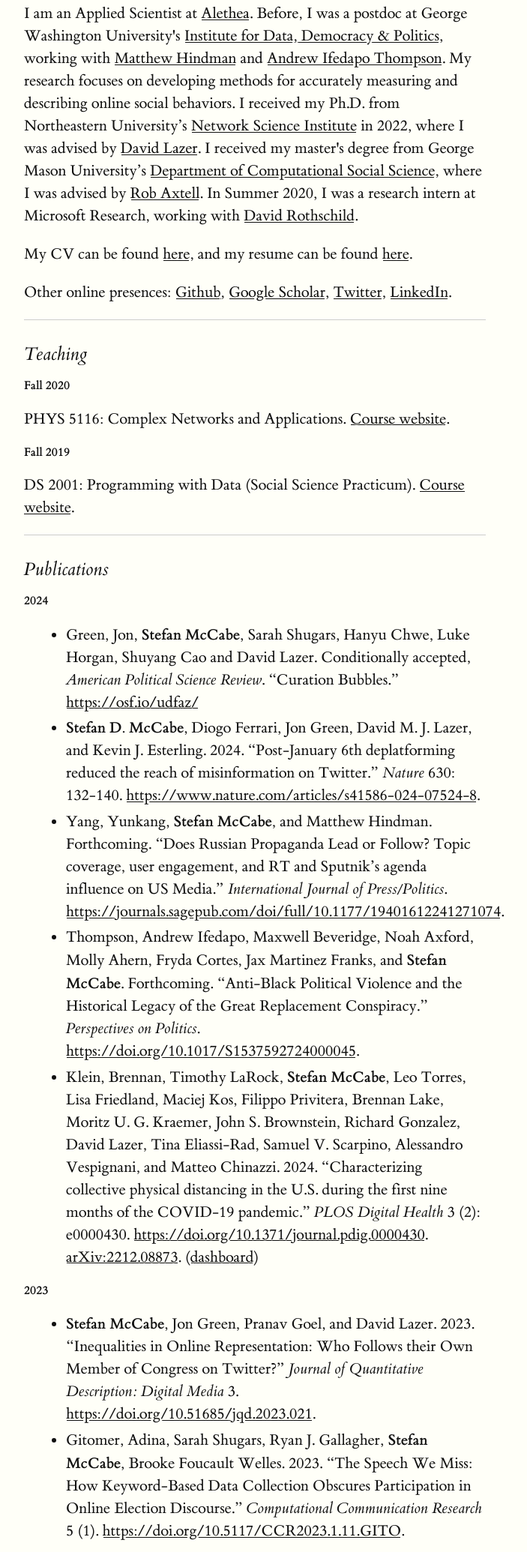
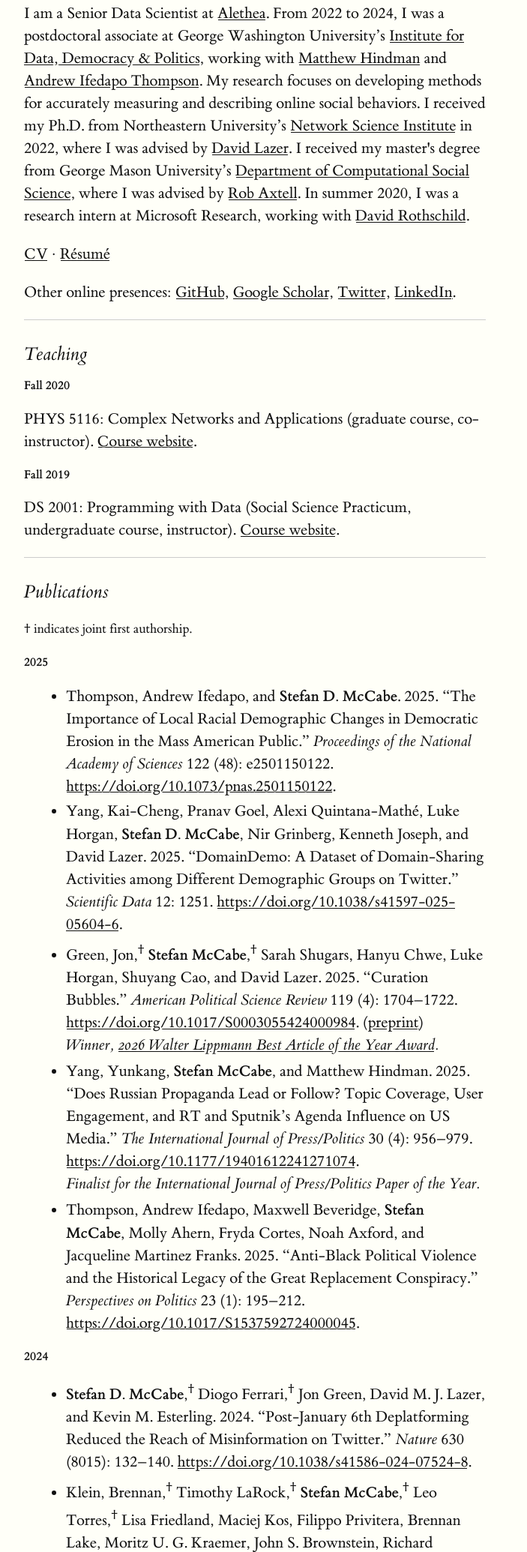
Before and after one commit to sdmccabe/sdmccabe.github.io, a plain HTML site: page index.html in a window 1280 px wide. Shown: the part 408-2478 px from the top of the page at 75% size, without its empty margins (128-831 px from the left). Drawn offline with Linux system fonts and the light colour scheme.

Commit message:
Align homepage with updated academic CV

```diff
--- a/index.html
+++ b/index.html
@@ -1,5 +1,5 @@
 <!DOCTYPE html>
-<html>
+<html lang="en">
 <head>
   <title>Stefan D. McCabe</title>
   <link rel="stylesheet" href="css/tufte.css">
@@ -21,71 +21,99 @@
 <body>
 <article>
   <header>
-    <img src="files/netsi-pic-2.jpg" width="20%"/>
+    <img src="files/netsi-pic-2.jpg" alt="Stefan D. McCabe" width="20%"/>
     <h1>Stefan D. McCabe</h1>
   </header>
 
   <section>
-	  <p>I am an Applied Scientist at <a href="https://alethea.com/">Alethea</a>. Before, I was a postdoc at George Washington University's <a href="https://iddp.gwu.edu/">Institute for Data, Democracy & Politics</a>, working with <a href="https://iddp.gwu.edu/matthew-hindman">Matthew Hindman</a> and <a href="https://sites.google.com/view/andrew-i-thompson">Andrew Ifedapo Thompson</a>. My research focuses on developing methods for accurately measuring and describing online social behaviors. I received my Ph.D. from Northeastern University’s <a href="http://networkscienceinstitute.org">Network Science Institute</a> in 2022, where I was advised by <a href="http://lazerlab.net/">David Lazer</a>. I received my master's degree from George Mason University’s <a href="http://css.gmu.edu">Department of Computational Social Science</a>, where I was advised by <a href="http://css1.gmu.edu/~axtell/Rob/Home.html">Rob Axtell</a>. In Summer 2020, I was a research intern at Microsoft Research, working with <a href="https://researchdmr.com/">David Rothschild</a>.</p>
-    <p>My CV can be found <a href="files/cv.pdf">here</a>, and my resume can be found <a href="files/resume.pdf">here</a>.</p>
-    <p>Other online presences: <a href="https://github.com/sdmccabe/">Github</a>, <a href="https://scholar.google.com/citations?hl=en&user=-V_ndaUAAAAJ">Google Scholar</a>, <a href="https://twitter.com/mccabe_s">Twitter</a>, <a href="https://www.linkedin.com/in/stefan-mccabe/">LinkedIn</a>.</p>
+	  <p>I am a Senior Data Scientist at <a href="https://alethea.com/">Alethea</a>. From 2022 to 2024, I was a postdoctoral associate at George Washington University’s <a href="https://iddp.gwu.edu/">Institute for Data, Democracy &amp; Politics</a>, working with <a href="https://iddp.gwu.edu/matthew-hindman">Matthew Hindman</a> and <a href="https://sites.google.com/view/andrew-i-thompson">Andrew Ifedapo Thompson</a>. My research focuses on developing methods for accurately measuring and describing online social behaviors. I received my Ph.D. from Northeastern University’s <a href="http://networkscienceinstitute.org">Network Science Institute</a> in 2022, where I was advised by <a href="http://lazerlab.net/">David Lazer</a>. I received my master's degree from George Mason University’s <a href="http://css.gmu.edu">Department of Computational Social Science</a>, where I was advised by <a href="http://css1.gmu.edu/~axtell/Rob/Home.html">Rob Axtell</a>. In summer 2020, I was a research intern at Microsoft Research, working with <a href="https://researchdmr.com/">David Rothschild</a>.</p>
+    <p><a href="files/cv.pdf">CV</a> · <a href="files/resume.pdf">Résumé</a></p>
+    <p>Other online presences: <a href="https://github.com/sdmccabe/">GitHub</a>, <a href="https://scholar.google.com/citations?hl=en&amp;user=-V_ndaUAAAAJ">Google Scholar</a>, <a href="https://twitter.com/mccabe_s">Twitter</a>, <a href="https://www.linkedin.com/in/stefan-mccabe/">LinkedIn</a>.</p>
     <hr>
     <h2>Teaching</h2>
       <h3>Fall 2020</h3>
-        <p>PHYS 5116: Complex Networks and Applications. <a href="https://www.barabasilab.com/course"> Course website</a>.</p>
+        <p>PHYS 5116: Complex Networks and Applications (graduate course, co-instructor). <a href="https://www.barabasilab.com/course"> Course website</a>.</p>
       <h3>Fall 2019</h3>
-        <p>DS 2001: Programming with Data (Social Science Practicum). <a href="https://sdmccabe.github.io/ds2001/"> Course website</a>.</p>
+        <p>DS 2001: Programming with Data (Social Science Practicum, undergraduate course, instructor). <a href="https://sdmccabe.github.io/ds2001/"> Course website</a>.</p>
       <hr>
     <h2>Publications</h2>
+      <p><small>† indicates joint first authorship.</small></p>
+      <h3>2025</h3>
+      <ul>
+        <li>Thompson, Andrew Ifedapo, and <strong>Stefan D. McCabe</strong>. 2025. “The Importance of Local Racial Demographic Changes in Democratic Erosion in the Mass American Public.” <em>Proceedings of the National Academy of Sciences</em> 122 (48): e2501150122. <a href="https://doi.org/10.1073/pnas.2501150122">https://doi.org/10.1073/pnas.2501150122</a>.</li>
+        <li>Yang, Kai-Cheng, Pranav Goel, Alexi Quintana-Mathé, Luke Horgan, <strong>Stefan D. McCabe</strong>, Nir Grinberg, Kenneth Joseph, and David Lazer. 2025. “DomainDemo: A Dataset of Domain-Sharing Activities among Different Demographic Groups on Twitter.” <em>Scientific Data</em> 12: 1251. <a href="https://doi.org/10.1038/s41597-025-05604-6">https://doi.org/10.1038/s41597-025-05604-6</a>.</li>
+        <li>Green, Jon,<sup>†</sup> <strong>Stefan McCabe</strong>,<sup>†</sup> Sarah Shugars, Hanyu Chwe, Luke Horgan, Shuyang Cao, and David Lazer. 2025. “Curation Bubbles.” <em>American Political Science Review</em> 119 (4): 1704–1722. <a href="https://doi.org/10.1017/S0003055424000984">https://doi.org/10.1017/S0003055424000984</a>. (<a href="https://osf.io/udfaz/">preprint</a>)<br>
+          <em>Winner, <a href="https://politicalcommunication.org/awards/">2026 Walter Lippmann Best Article of the Year Award</a>.</em></li>
+        <li>Yang, Yunkang, <strong>Stefan McCabe</strong>, and Matthew Hindman. 2025. “Does Russian Propaganda Lead or Follow? Topic Coverage, User Engagement, and RT and Sputnik’s Agenda Influence on US Media.” <em>The International Journal of Press/Politics</em> 30 (4): 956–979. <a href="https://doi.org/10.1177/19401612241271074">https://doi.org/10.1177/19401612241271074</a>.<br>
+          <em>Finalist for the International Journal of Press/Politics Paper of the Year.</em></li>
+        <li>Thompson, Andrew Ifedapo, Maxwell Beveridge, <strong>Stefan McCabe</strong>, Molly Ahern, Fryda Cortes, Noah Axford, and Jacqueline Martinez Franks. 2025. “Anti-Black Political Violence and the Historical Legacy of the Great Replacement Conspiracy.” <em>Perspectives on Politics</em> 23 (1): 195–212. <a href="https://doi.org/10.1017/S1537592724000045">https://doi.org/10.1017/S1537592724000045</a>.</li>
+      </ul>
       <h3>2024</h3>
       <ul>
-        <li>Green, Jon, <strong>Stefan McCabe</strong>, Sarah Shugars, Hanyu Chwe, Luke Horgan, Shuyang Cao and David Lazer. Conditionally accepted, <em>American Political Science Review</em>. “Curation Bubbles.” <a href="https://osf.io/udfaz/">https://osf.io/udfaz/</a></li>
-	<li><strong>Stefan D. McCabe</strong>, Diogo Ferrari, Jon Green, David M. J. Lazer, and Kevin J. Esterling. 2024. “Post-January 6th deplatforming reduced the reach of misinformation on Twitter.” <em>Nature</em> 630: 132-140. <a href="https://www.nature.com/articles/s41586-024-07524-8">https://www.nature.com/articles/s41586-024-07524-8</a>.</li>
-	<li>Yang, Yunkang, <strong>Stefan McCabe</strong>, and Matthew Hindman. Forthcoming. “Does Russian Propaganda Lead or Follow? Topic coverage, user engagement, and RT and Sputnik’s agenda influence on US Media.” <em>International Journal of Press/Politics</em>. <a href="https://journals.sagepub.com/doi/full/10.1177/19401612241271074">https://journals.sagepub.com/doi/full/10.1177/19401612241271074</a>.</li>
-        <li>Thompson, Andrew Ifedapo, Maxwell Beveridge, Noah Axford, Molly Ahern, Fryda Cortes, Jax Martinez Franks, and <strong>Stefan McCabe</strong>. Forthcoming. “Anti-Black Political Violence and the Historical Legacy of the Great Replacement Conspiracy.” <em>Perspectives on Politics</em>. <a href="https://doi.org/10.1017/S1537592724000045">https://doi.org/10.1017/S1537592724000045</a>.</li>
-        <li>Klein, Brennan, Timothy LaRock, <strong>Stefan McCabe</strong>, Leo Torres, Lisa Friedland, Maciej Kos, Filippo Privitera, Brennan Lake, Moritz U. G. Kraemer, John S. Brownstein, Richard Gonzalez, David Lazer, Tina Eliassi-Rad, Samuel V. Scarpino, Alessandro Vespignani, and Matteo Chinazzi. 2024. “Characterizing collective physical distancing in the U.S. during the first nine months of the COVID-19 pandemic.” <em>PLOS Digital Health</em> 3 (2): e0000430. <a href="https://doi.org/10.1371/journal.pdig.0000430">https://doi.org/10.1371/journal.pdig.0000430</a>. <a href="https://arxiv.org/abs/2212.08873">arXiv:2212.08873</a>. (<a href="https://covid19.gleamproject.org/mobility">dashboard</a>)</li>
+        <li><strong>Stefan D. McCabe</strong>,<sup>†</sup> Diogo Ferrari,<sup>†</sup> Jon Green, David M. J. Lazer, and Kevin M. Esterling. 2024. “Post-January 6th Deplatforming Reduced the Reach of Misinformation on Twitter.” <em>Nature</em> 630 (8015): 132–140. <a href="https://doi.org/10.1038/s41586-024-07524-8">https://doi.org/10.1038/s41586-024-07524-8</a>.</li>
+        <li>Klein, Brennan,<sup>†</sup> Timothy LaRock,<sup>†</sup> <strong>Stefan McCabe</strong>,<sup>†</sup> Leo Torres,<sup>†</sup> Lisa Friedland, Maciej Kos, Filippo Privitera, Brennan Lake, Moritz U. G. Kraemer, John S. Brownstein, Richard Gonzalez, David Lazer, Tina Eliassi-Rad, Samuel V. Scarpino, Alessandro Vespignani, and Matteo Chinazzi. <em>PLOS Digital Health</em> 3(2): e0000430. “Characterizing Collective Physical Distancing in the U.S. During the First Nine Months of the COVID-19 Pandemic.” <a href="https://doi.org/10.1371/journal.pdig.0000430">https://doi.org/10.1371/journal.pdig.0000430</a> arXiv: <a href="https://arxiv.org/abs/2212.08873">2212.08873</a> (<a href="https://covid19.gleamproject.org/mobility">dashboard</a>)</li>
       </ul>
       <h3>2023</h3>
       <ul>
-        <li><strong>Stefan McCabe</strong>, Jon Green, Pranav Goel, and David Lazer. 2023. “Inequalities in Online Representation: Who Follows their Own Member of Congress on Twitter?” <em>Journal of Quantitative Description: Digital Media</em> 3. <a href="https://doi.org/10.51685/jqd.2023.021">https://doi.org/10.51685/jqd.2023.021</a>.</li>
-        <li>Gitomer, Adina, Sarah Shugars, Ryan J. Gallagher, <strong>Stefan McCabe</strong>, Brooke Foucault Welles. 2023. “The Speech We Miss: How Keyword-Based Data Collection Obscures Participation in Online Election Discourse.” <em>Computational Communication Research</em> 5 (1). <a href="https://doi.org/10.5117/CCR2023.1.11.GITO">https://doi.org/10.5117/CCR2023.1.11.GITO</a>.</li>
+        <li><strong>McCabe, Stefan</strong>, Jon Green, Pranav Goel, and David Lazer. 2023. “Inequalities in Online Representation: Who Follows their Own Member of Congress on Twitter?” <em>Journal of Quantitative Description: Digital Media</em> 3. <a href="https://doi.org/10.51685/jqd.2023.021">https://doi.org/10.51685/jqd.2023.021</a>.<br>
+          <em>Winner, <a href="https://apsanet.org/membership/organized-sections/organized-section-awards/past-awards/section-18/">2024 Best Information Technology &amp; Politics Article Award</a>.</em></li>
+        <li>Gitomer, Adina, Sarah Shugars, Ryan J. Gallagher, <strong>Stefan McCabe</strong>, and Brooke Foucault Welles. 2023. “The Speech We Miss: How Keyword-Based Data Collection Obscures Youth Participation in Online Political Discourse.” <em>Computational Communication Research</em> 5 (1): 1–33. <a href="https://doi.org/10.5117/CCR2023.1.11.GITO">https://doi.org/10.5117/CCR2023.1.11.GITO</a></li>
       </ul>
       <h3>2022</h3>
       <ul>
         <li>Green, Jon, William Hobbs, <strong>Stefan McCabe</strong>, and David Lazer. 2022. “Online Engagement with 2020 Election Misinformation and Turnout in the 2021 Georgia Runoff Election.” <em>Proceedings of the National Academy of Sciences</em> 119 (34): e2115900119. <a href="https://doi.org/10.1073/pnas.2115900119">https://doi.org/10.1073/pnas.2115900119</a>. (<a href="https://osf.io/qcjfa/">ungated</a> · <a href="https://zenodo.org/record/6915203">code</a>)</li>
-        <li>Klein, Brennan, Nicholas Generous, Matteo Chinazzi, Zarana Bhadricha, Rishab Gunashekar, Preeti Kori, Bodian Li, <strong>Stefan McCabe</strong>, Jon Green, David Lazer, Christopher R. Marsicano, Samuel V. Scarpino, and Alessandro Vespignani. <em>PLOS Digital Health</em>. “Higher education responses to COVID-19 in the United States: Evidence for the impacts of university policy.” <a href="https://doi.org/10.1371/journal.pdig.0000065">https://doi.org/10.1371/journal.pdig.0000065</a>.</li>
+        <li>Klein, Brennan, Nicholas Generous, Matteo Chinazzi, Zarana Bhadricha, Rishab Gunashekar, Preeti Kori, Bodian Li, <strong>Stefan McCabe</strong>, Jon Green, David Lazer, Christopher R. Marsicano, Samuel V. Scarpino, and Alessandro Vespignani. 2022. <em>PLOS Digital Health</em> 1(6): e0000065. “Higher education responses to COVID-19 in the United States: Evidence for the impacts of university policy.” <a href="https://doi.org/10.1371/journal.pdig.0000065">https://doi.org/10.1371/journal.pdig.0000065</a>.</li>
       </ul>
       <h3>2021</h3>
       <ul>
-          <li>Hughes, Adam G., <strong>Stefan D. McCabe</strong>, William R. Hobbs, Emma Remy, Sono Shah, and David M. J. Lazer. 2021.  “Using Administrative Records and Survey Data to Construct Samples of Tweeters and Tweets.” <em>Public Opinion Quarterly</em> 85 (S1): 323-346. <a href="https://doi.org/10.1093/poq/nfab020">https://doi.org/10.1093/poq/nfab020</a>. (<a href="https://academic.oup.com/poq/article/85/S1/323/6342443?guestAccessKey=3c4778c7-e064-4647-b223-6caa3ab9e002">ungated</a> · <a href="https://github.com/sdmccabe/poq-constructing-samples-replication">code</a>)</li>
-          <li> <strong>McCabe, Stefan</strong>, Leo Torres, Timothy LaRock, Syed Arefinul Haque, Chia-Hung Yang, Harrison Hartle, and Brennan Klein. 2021. “netrd: A library for network reconstruction and graph distances.” <em>Journal of Open Source Software</em> 6 (62): 2990. <a href="https://doi.org/10.21105/joss.02990">https://doi.org/10.21105/joss.02990</a>. <a href="https://arxiv.org/abs/2010.16019">arXiv: 2010.16019</a> (<a href="https://github.com/netsiphd/netrd">code</a>)</li>
+        <li>Hughes, Adam G.,<sup>†</sup> <strong>Stefan D. McCabe</strong>,<sup>†</sup> William R. Hobbs, Emma Remy, Sono Shah, and David M. J. Lazer. 2021. “Using Administrative Records and Survey Data to Construct Samples of Tweeters and Tweets.” <em>Public Opinion Quarterly</em> 85 (S1): 323–346. <a href="https://doi.org/10.1093/poq/nfab020">https://doi.org/10.1093/poq/nfab020</a>. <a href="https://doi.org/10.1093/poq/nfab052">Corrigendum</a>. (<a href="https://academic.oup.com/poq/article/85/S1/323/6342443?guestAccessKey=3c4778c7-e064-4647-b223-6caa3ab9e002">ungated</a> · <a href="https://github.com/sdmccabe/poq-constructing-samples-replication">code</a>)</li>
+        <li><strong>McCabe, Stefan</strong>, Leo Torres, Timothy LaRock, Syed Arefinul Haque, Chia-Hung Yang, Harrison Hartle, and Brennan Klein. 2021. “netrd: A Library for Network Reconstruction and Graph Distances.” <em>Journal of Open Source Software</em> 6 (62): 2990. <a href="https://doi.org/10.21105/joss.02990">https://doi.org/10.21105/joss.02990</a> arXiv: <a href="https://arxiv.org/abs/2010.16019">2010.16019</a> (<a href="https://github.com/netsiphd/netrd">code</a>)</li>
         <li>Shugars, Sarah, Adina Gitomer, <strong>Stefan D. McCabe</strong>, Ryan J. Gallagher, Kenneth Joseph, Nir Grinberg, Larissa Doroshenko, Brooke Foucult Welles, and David Lazer. 2021. “Pandemics, Protests, and Publics: Demographic Activity and Engagement on Twitter in 2020.” <em>Journal of Quantitative Description: Digital Media</em> 1. <a href="https://doi.org/10.51685/jqd.2021.002">https://doi.org/10.51685/jqd.2021.002</a> (<a href="https://github.com/sshugars/twitter_publics">code</a>)</li>
       </ul>
       <h3>2020</h3>
       <ul>
-        <li> Hartle, Harrison, Brennan Klein, <strong>Stefan McCabe</strong>, Alexander Daniels, Guillaume St-Onge, Charles Murphy, and Laurent Hébert-Dufresne. 2020. “Network Comparison and the Within-Ensemble Graph Distance.” <em>Proceedings of the Royal Society A</em> 476 (2243): 20190744. <a href="https://doi.org/10.1098/rspa.2019.0744">https://doi.org/10.1098/rspa.2019.0744</a>. <a href="https://arxiv.org/abs/2008.02415">arXiv:2008.02415</a> (<a href="https://github.com/jkbren/wegd">code</a>)</li>
+        <li>Hartle, Harrison, Brennan Klein, <strong>Stefan McCabe</strong>, Alexander Daniels, Guillaume St-Onge, Charles Murphy, and Laurent Hébert-Dufresne. 2020. “Network Comparison and the Within-Ensemble Graph Distance.” <em>Proceedings of the Royal Society A</em> 476 (2243): 20190744. <a href="https://doi.org/10.1098/rspa.2019.0744">https://doi.org/10.1098/rspa.2019.0744</a>. arXiv: <a href="https://arxiv.org/abs/2008.02415">2008.02415</a> (<a href="https://github.com/jkbren/wegd">code</a>)</li>
       </ul>
       <hr>
     <h2>Working Papers</h2>
     <ul>
-      <li>Andrew Ifedapo Thompson, <strong>Stefan McCabe</strong>, and Babak Bahador. Submitted. “The Long Shadow of the Civil War: The Recurrent Historical Centrality of Anti-Black Political Threat in Eroding Public Support for American Democracy.” <a href="https://osf.io/fp35j/">https://osf.io/fp35j/</a></li>
-      <li>Busby, Ethan, Andrew Ifedapo Thompson, and <strong>Stefan McCabe</strong>. Under review. “Party-Ideology Sorting in the United States: Correlates and Consequences.”</li>
-      <li><strong>Stefan McCabe</strong>, Jon Green, Allison Wan, and David Lazer. In preparation. “New Tweetscores.” <a href="https://osf.io/794va/">https://osf.io/794va/</a></li>
-      <!-- <li>Klein, Brennan, Harrison Hartle, Leo Torres, <strong>Stefan D. McCabe</strong>, Chia-Hung Yang, Timothy LaRock, David Saffo, et al. In preparation. “Comparing Methods for Reconstructing Networks from Time Series Data by Comparing Methods for Measuring Network Similarity.”</li> -->
-      <!--  <li> <strong>McCabe, Stefan D.</strong>, David Lazer, William Minozzi, Michael A. Neblo, and Brian Rubineau. In preparation. “Timescales of Social Influence.”</li> -->
-      <!-- <li> Klein, Brennan, and <strong>Stefan D. McCabe</strong>. In preparation. “Local Edge Perturbations Quantify the Persistence of Community Structure in Networks.”</li> -->
+      <li><strong>McCabe, Stefan</strong>, and Matthew Hindman. “Reconstructing Public Activity on Digital Platforms.” <a href="https://osf.io/46pb5/">https://osf.io/46pb5/</a></li>
+      <li>Thompson, Andrew Ifedapo, <strong>Stefan McCabe</strong>, and Babak Bahador. 2023. “The Long Shadow of the Civil War: The Recurrent Historical Centrality of Anti-Black Political Threat in Eroding Public Support for American Democracy.” <a href="https://osf.io/fp35j/">https://osf.io/fp35j/</a></li>
+      <li>Busby, Ethan, Andrew Ifedapo Thompson, and <strong>Stefan McCabe</strong>. “Party-Ideology Sorting in the United States: Correlates and Consequences.”</li>
+      <li>Thompson, Andrew Ifedapo, and <strong>Stefan McCabe</strong>. “Racial Innumeracy: Reorienting the Interpretation of Racial Demographic Change in the Mass Public”</li>
+      <li>Thompson, Andrew Ifedapo, Malia Bowers, and <strong>Stefan McCabe</strong>. 2023. “White Supremacy, Democrats, and Anti-Abortion Support.” <a href="https://osf.io/3y4q9/">https://osf.io/3y4q9/</a></li>
+      <li>Thompson, Andrew Ifedapo, <strong>Stefan McCabe</strong>, Avery Shields, Maxwell Beveridge, Blake Franklin, Deepthi Sathyanarayana, Yuchen Zhao, Owen Hagstrom. “White Fight: How Local Racial Demographic Changes Drive Extreme, Violent, White Nationalist Attitudes Across the Mass Public.”</li>
+      <li><strong>Stefan McCabe</strong>, Jon Green, Allison Wan, and David Lazer. “New Tweetscores.” <a href="https://osf.io/794va/">https://osf.io/794va/</a></li>
+    </ul>
+    <hr>
+    <h2>Research Reports</h2>
+    <ul>
+      <li>Lazer, David, Damian J. Ruck, Alexi Quintana, Sarah Shugars, Kenneth Joseph, Nir Grinberg, Ryan J. Gallagher, Luke Horgan, Adina Gitomer, Aleszu Bajak, Matthew A. Baum, Katherine Ognyanova, Hong Qu, William R. Hobbs, <strong>Stefan McCabe</strong>, and Jon Green. 2020. “COVID-19 Fake News on Twitter.” The COVID States Project, Report 18. <a href="https://doi.org/10.31219/osf.io/vzb9t">Report</a>.</li>
+      <li>Klein, Brennan,<sup>†</sup> Timothy LaRock,<sup>†</sup> <strong>Stefan McCabe</strong>,<sup>†</sup> Leo Torres,<sup>†</sup> Lisa Friedland, Filippo Privitera, Brennan Lake, Moritz U. G. Kraemer, John S. Brownstein, David Lazer, Tina Eliassi-Rad, Samuel V. Scarpino, Alessandro Vespignani, and Matteo Chinazzi. 2020. “Reshaping a Nation: Mobility, Commuting, and Contact Patterns during the COVID-19 Outbreak.” Northeastern University Network Science Institute. <a href="https://www.mobs-lab.org/uploads/6/7/8/7/6787877/covid19mobility_report2.pdf">Report</a>.</li>
+      <li>Lazer, David, Matthew A. Baum, Katherine Ognyanova, and John Della Volpe, with Alexi Quintana, Hanyu Chwe, and <strong>Stefan McCabe</strong>. 2020. “The State of the Nation: A 50-State COVID-19 Survey.” The COVID-19 Consortium for Understanding the Public’s Policy Preferences Across States. <a href="https://shorensteincenter.org/wp-content/uploads/2020/04/COVID19-CONSORTIUM-REPORT-April-2020.pdf">Report</a>.</li>
+      <li>Klein, Brennan,<sup>†</sup> Timothy LaRock,<sup>†</sup> <strong>Stefan McCabe</strong>,<sup>†</sup> Leo Torres,<sup>†</sup> Filippo Privitera, Brennan Lake, Moritz U. G. Kraemer, John S. Brownstein, David Lazer, Tina Eliassi-Rad, Samuel V. Scarpino, Matteo Chinazzi, and Alessandro Vespignani. 2020. “Assessing Changes in Commuting and Individual Mobility in Major Metropolitan Areas in the United States during the COVID-19 Outbreak.” Northeastern University Network Science Institute. <a href="https://www.mobs-lab.org/uploads/6/7/8/7/6787877/assessing_mobility_changes_in_the_united_states_during_the_covid_19_outbreak.pdf">Report</a>.</li>
+    </ul>
+    <hr>
+    <h2>Invited Talks</h2>
+    <ul>
+      <li>“Using Administrative Records and Survey Data to Construct Samples of Tweeters and Tweets,” 2022 invited talk, DC-AAPOR Webinar. (with Adam G. Hughes, William R. Hobbs, Emma Remy, Sono Shah, David Lazer)</li>
     </ul>
     <hr>
     <h2>Conference Presentations</h2>
+      <h3>2023</h3>
+      <ul>
+        <li>“Reconstructing Public Activity on Digital Platforms,” oral presentation, Post-API Conference, Philadelphia, PA.</li>
+      </ul>
       <h3>2022</h3>
       <ul>
-        <li>“New Tweetscores, or, Did Donald Trump Break Tweetscores?,” oral presentation, Political Networks Conference, Chicago, IL.</li>
-        <li>“Despair or Defiance?,” oral presentation, Politics and Computational Social Science Conference, online conference. </li>
-        <li>“New Tweetscores, or, Did Donald Trump Break Tweetscores?,” oral presentation, Midwestern Political Science Assocation, Chicago, IL.</li>
+        <li>“Deplatforming Right-Wing Extremists on Twitter Following the January 6 Insurrection,” oral presentation, Annual Meeting of the American Political Science Association, online conference.</li>
+        <li>“New Tweetscores, or, Did Donald Trump Break Tweetscores?,” oral presentation, Political Networks Conference, online conference.</li>
+        <li>“Despair or Defiance? Assessing the Turnout Effects of Election Misinformation,” oral presentation, Politics and Computational Social Science Conference, Cambridge, MA. </li>
+        <li>“New Tweetscores, or, Did Donald Trump Break Tweetscores?,” oral presentation, Midwestern Political Science Association, Chicago, IL.</li>
       </ul>
       <h3>2021</h3>
       <ul>
-        <li>“Despair or Defiance?,” oral presentation, American Political Science Association, online conference. </li>
+        <li>“Despair or Defiance? Assessing the Turnout Effects of Election Misinformation,” oral presentation, American Political Science Association, online conference. </li>
         <li>“Curation Bubbles,” oral presentation, Politics and Computational Social Science, online conference. </li>
         <li>“How Representative are the (Online) Represented?,” oral presentation, Networks 2021, online conference. </li>
         <li>“How Representative are the (Online) Represented?,” oral presentation, Political Networks Conference, online conference. </li>
@@ -94,15 +122,15 @@
       <h3>2020</h3>
       <ul>
         <li>“Twitter is Real Life (for Journalists),” oral presentation, PaCSS, online conference. </li>
-        <li>“A Vocal Minority,” oral presentation, IC2S2, online conference. (<a href="https://www.youtube.com/watch?v=RBY7F7IQzaA">video</a> · <a href="files/ic2s2_2020.pdf">slides</a>)</li>
+        <li>“A Vocal Minority: Assessing the Representativeness of Tweeters and Tweets,” oral presentation, IC2S2, online conference. (<a href="https://www.youtube.com/watch?v=RBY7F7IQzaA">video</a> · <a href="files/ic2s2_2020.pdf">slides</a>)</li>
       </ul>
       <h3>2019</h3>
       <ul>
-        <li>“Time Scales of Social Influence,” oral presentation, Midwestern Political Science Assocation, Chicago, IL.</li>
+        <li>“Time Scales of Social Influence,” oral presentation, Midwestern Political Science Association, Chicago, IL.</li>
         <li>“Time Scales of Social Influence,” oral presentation, Political Networks Conference, Durham, NC.</li>
-        <li>“Local Edge Perturbation,” <a href="files/2019-NetSci_LEPposter.pdf">poster</a>, NetSci, Burlington, VT.</li>
+        <li>“Local Edge Perturbations as a Measure for Community Persistence in Complex Networks,” <a href="files/2019-NetSci_LEPposter.pdf">poster</a>, NetSci, Burlington, VT.</li>
         <li>“Time Scales of Social Influence,” oral presentation, Sunbelt Conference, Montréal.</li>
-        <li>“Time Scales of Social Influence,” oral presentation, American Political Science Assocation, Washington DC.</li>
+        <li>“Time Scales of Social Influence,” oral presentation, American Political Science Association, Washington DC.</li>
       </ul>
       <hr>
     <h2>Other Resources</h2>
```
